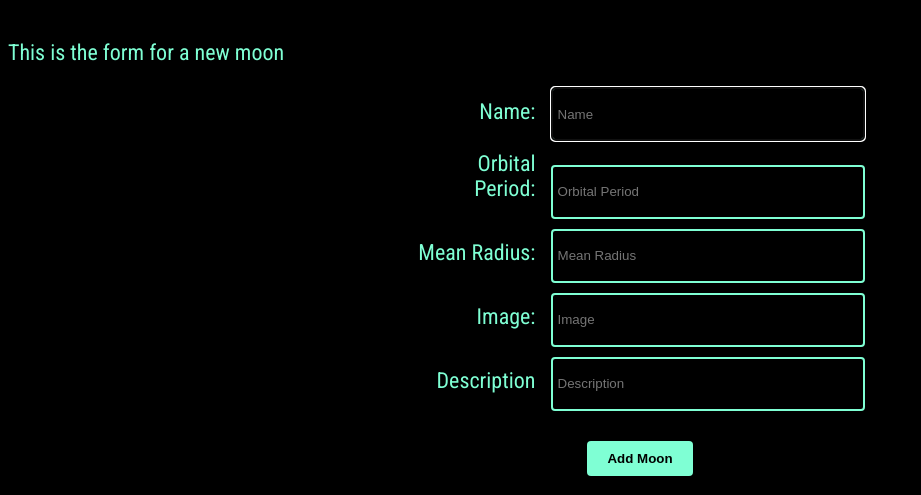
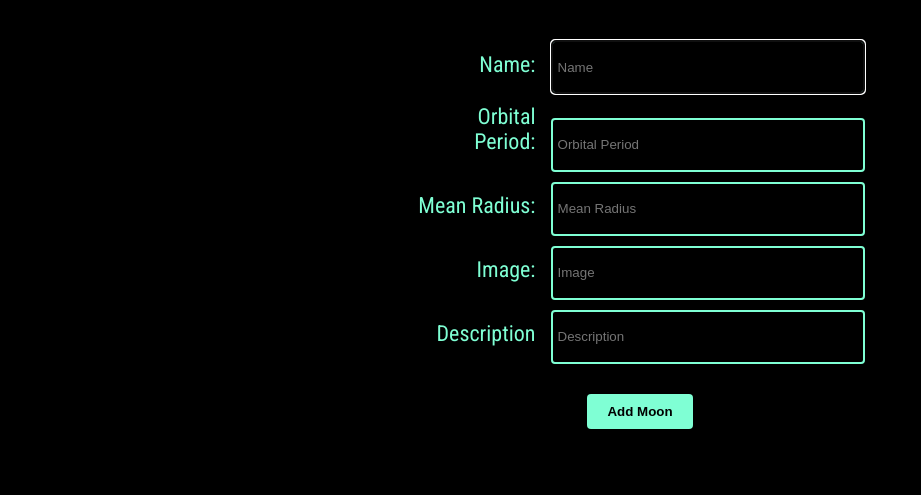
Before and after one commit to WaxenOsprey/SolarSystem.DB, a Flask app: page /planets/1/moons/new in a window 1280 px wide. Shown: the part 257-752 px from the top of the page, without its empty margins (0-921 px from the left). Run offline with Flask 3, Linux system fonts and the light colour scheme; data that the repository does not hold is empty; some libraries are stand-ins or nearby versions.

Commit message:
deleted redundant p tag

```diff
--- a/templates/planets/moons/new.html
+++ b/templates/planets/moons/new.html
@@ -1,6 +1,5 @@
 {% extends "base.html" %}
 {% block content %}
-<p>This is the form for a new moon</p>
 <form action="/planets/{{ planet_id }}/moons/new" method="post">
 
   <div>
```
